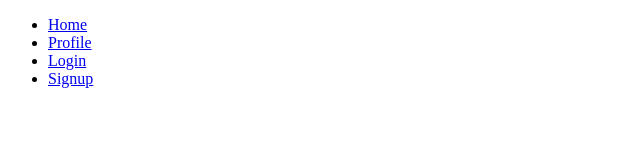
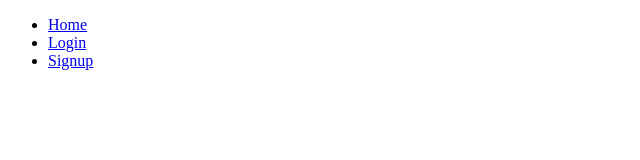
Before and after one commit to dnjscksdn98/Django-React-Myblog, a React (Create React App) app: page / in a window 1280 px wide. Shown: the top 160 px of the page, without its empty margins (0-640 px from the left). Built offline with nearby package versions, Linux system fonts and the light colour scheme.

Commit message:
update homepage

```diff
--- a/src/App.js
+++ b/src/App.js
@@ -1,8 +1,15 @@
-import React from "react";
+import React, { useEffect } from "react";
+import { useDispatch } from "react-redux";
 import { BrowserRouter as Router } from "react-router-dom";
+
 import BaseRouter from "./routes";
+import { checkState } from "./modules/auth";
 
 function App() {
+  const dispatch = useDispatch();
+
+  useEffect(() => dispatch(checkState()), [dispatch]);
+
   return (
     <Router>
       <BaseRouter />
--- a/src/components/Home.js
+++ b/src/components/Home.js
@@ -10,14 +10,16 @@ function Home(props) {
         <Link to="/">Home</Link>
       </li>
       {isAuthenticated ? (
-        <li>
-          <Link to="/logout">Logout</Link>
-        </li>
-      ) : (
         <React.Fragment>
           <li>
             <Link to="/profile">Profile</Link>
           </li>
+          <li>
+            <Link to="/logout">Logout</Link>
+          </li>
+        </React.Fragment>
+      ) : (
+        <React.Fragment>
           <li>
             <Link to="/login">Login</Link>
           </li>
--- a/src/containers/HomeContainer.js
+++ b/src/containers/HomeContainer.js
@@ -4,7 +4,7 @@ import { useSelector } from "react-redux";
 import Home from "../components/Home";
 
 function HomeContainer() {
-  const { isAuthenticated } = useSelector(state => state.auth.token !== null);
+  const isAuthenticated = useSelector(state => state.auth.token !== null);
 
   return <Home isAuthenticated={isAuthenticated} />;
 }
--- a/src/index.js
+++ b/src/index.js
@@ -6,12 +6,15 @@ import * as serviceWorker from "./serviceWorker";
 import { Provider } from "react-redux";
 import { createStore, applyMiddleware } from "redux";
 import logger from "redux-logger";
-// import { composeWithDevTools } from "redux-devtools-extension";
+import { composeWithDevTools } from "redux-devtools-extension";
 import ReduxThunk from "redux-thunk";
 
 import rootReducer from "./modules/index";
 
-const store = createStore(rootReducer, applyMiddleware(ReduxThunk, logger));
+const store = createStore(
+  rootReducer,
+  composeWithDevTools(applyMiddleware(ReduxThunk, logger))
+);
 
 ReactDOM.render(
   <Provider store={store}>
```
